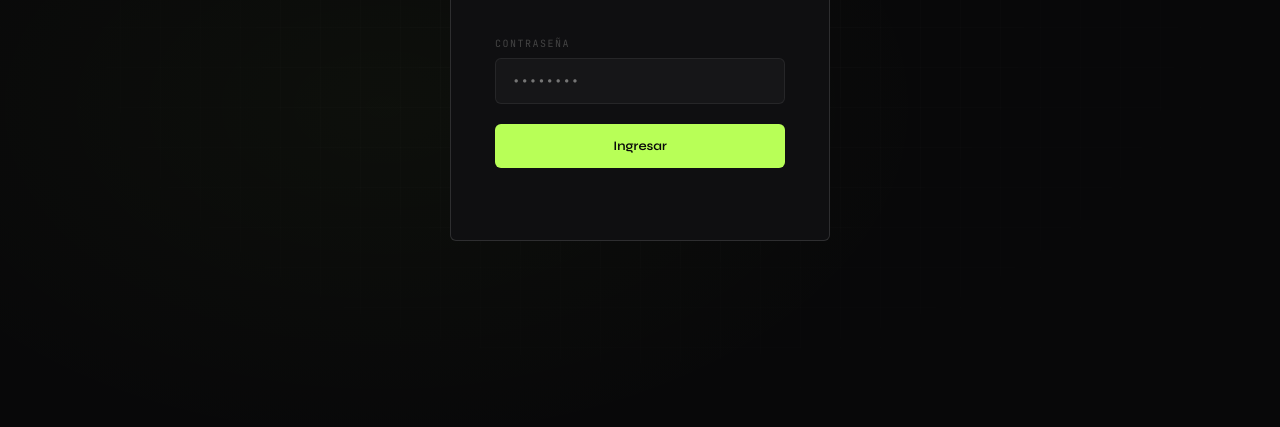
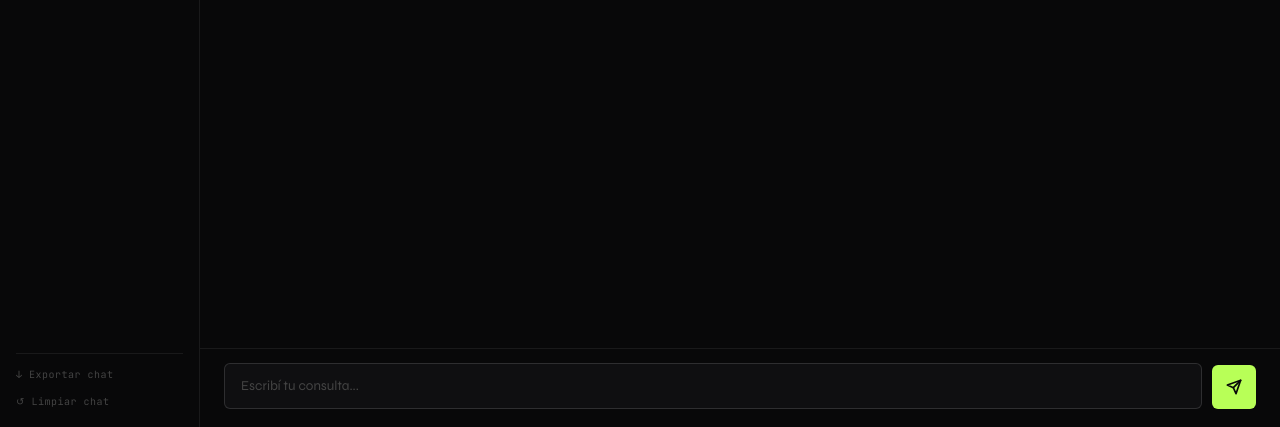
Before and after one commit to franciscoconverso/Agente-marketing-2, a plain HTML site: page index (1).html in a window 1280 px wide. Shown: the part 373-800 px from the top of the page. Drawn offline with Linux system fonts and the light colour scheme.

Commit message:
Update index (1).html

```diff
--- a/index (1).html
+++ b/index (1).html
@@ -205,7 +205,7 @@ body { background: var(--bg); color: var(--text); font-family: var(--sans); font
 </head>
 <body>
 
-<div id="login-screen">
+<div id="login-screen" style="display:none;">
   <div class="login-bg"></div>
   <div class="login-grid"></div>
   <div class="login-card">
@@ -219,7 +219,7 @@ body { background: var(--bg); color: var(--text); font-family: var(--sans); font
   </div>
 </div>
 
-<div id="app">
+<div id="app" style="display:flex;">
   <div class="topbar">
     <div class="topbar-logo">PMA//</div>
     <div class="topbar-sep"></div>
```
